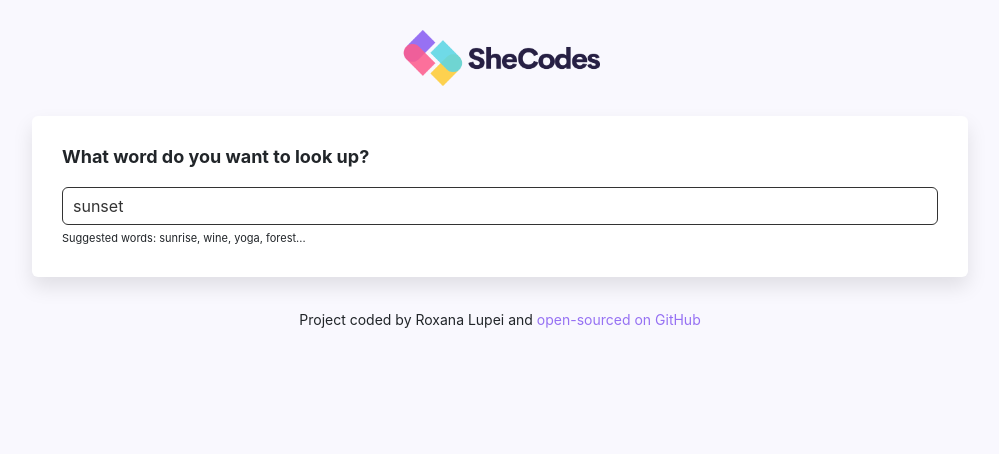
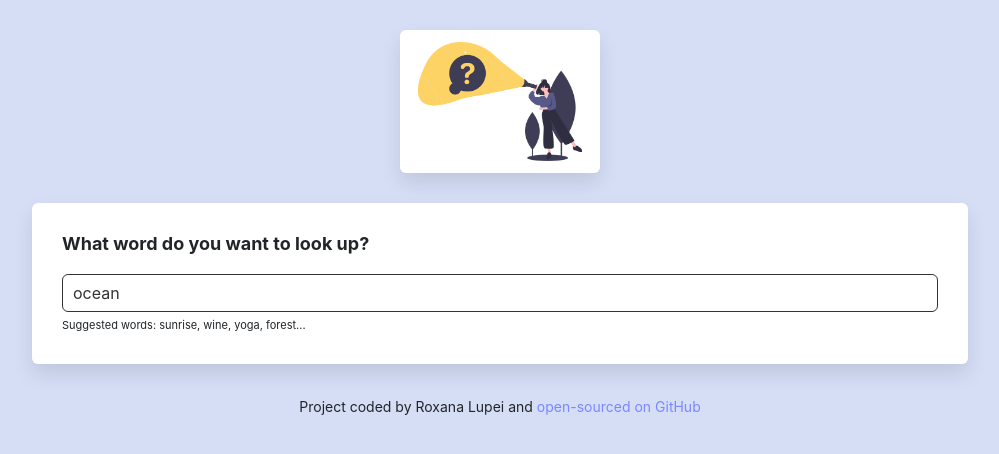
Before and after one commit to Roxana-L/dictionary-project, a React (Create React App) app: page / in a window 1280 px wide. Shown: the top 454 px of the page, without its empty margins (140-1139 px from the left). Built offline with nearby package versions, Linux system fonts and the light colour scheme; no server answers.

Commit message:
Restyled dictionary app

```diff
--- a/src/App.css
+++ b/src/App.css
@@ -1,9 +1,9 @@
 body {
-  background: #f9f8fe;
+  background: #d5def5;
 }
 a {
   text-decoration: none;
-  color: #9671f3;
+  color: #7b88ff;
 }
 .App {
   max-width: 960px;
@@ -12,7 +12,9 @@ a {
 .App-header {
   margin: 30px 0;
 }
-.App-logo {
+.App-searching {
+  border-radius: 6px;
+  box-shadow: 0 10px 20px rgba(0, 0, 0, 0.1);
   max-width: 200px;
   display: block;
   margin: 0 auto;
--- a/src/App.js
+++ b/src/App.js
@@ -1,5 +1,5 @@
 import Dictionary from "./Dictionary";
-import logo from "./logo.png";
+import searching from "./searching.png";
 import "./App.css";
 
 export default function App() {
@@ -7,10 +7,14 @@ export default function App() {
     <div className="App">
       <div className="container">
         <header className="App-header">
-          <img src={logo} className="App-logo img-fluid" alt="logo" />
+          <img
+            src={searching}
+            className="App-searching img-fluid"
+            alt="searching"
+          />
         </header>
         <main>
-          <Dictionary defaultKeyword="sunset" />
+          <Dictionary defaultKeyword="ocean" />
         </main>
         <footer className="App-footer">
           <small>
--- a/src/Phonetic.css
+++ b/src/Phonetic.css
@@ -12,7 +12,7 @@
   transition: all 150ms ease-in-out;
 }
 .Phonetic a:hover {
-  background: #9670f4;
+  background: #7b88ff;
   color: white;
 }
 
```
Also changed, not shown: src/logo.png (deleted), src/searching.png (added).
